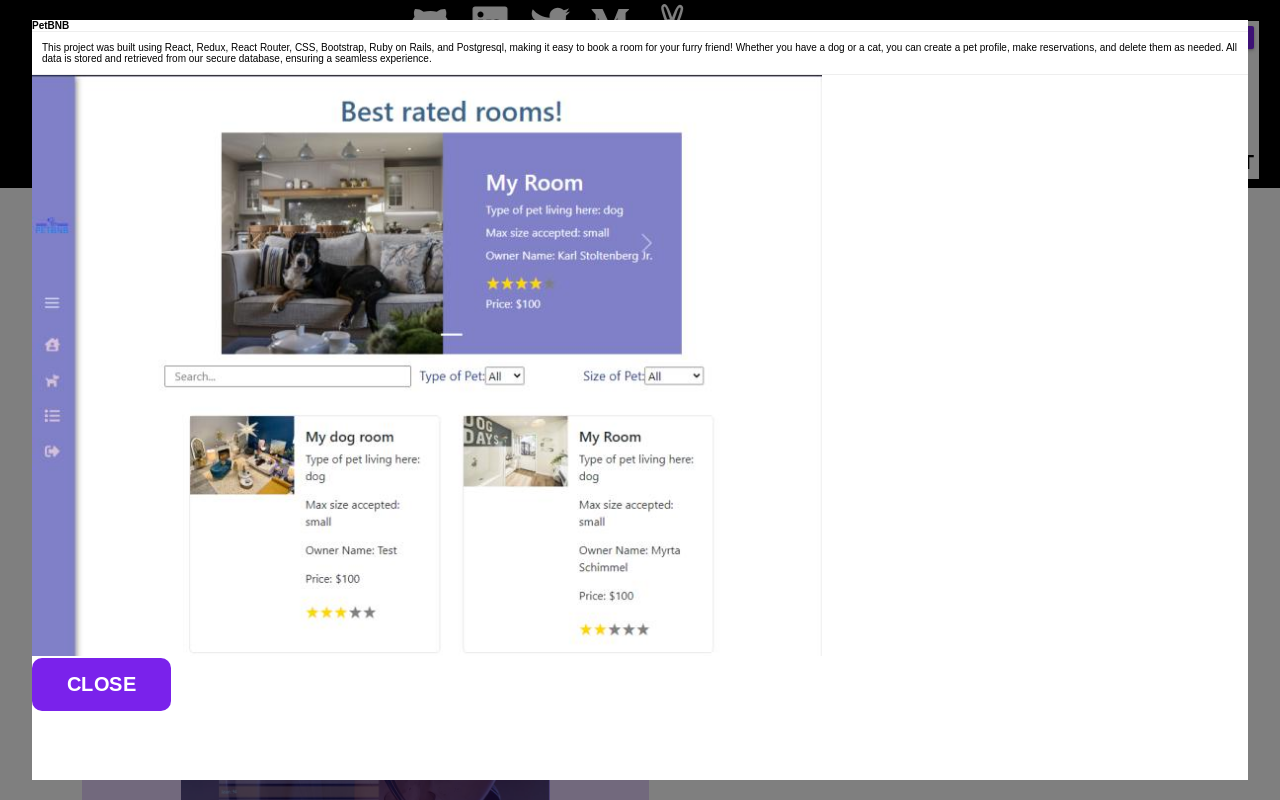
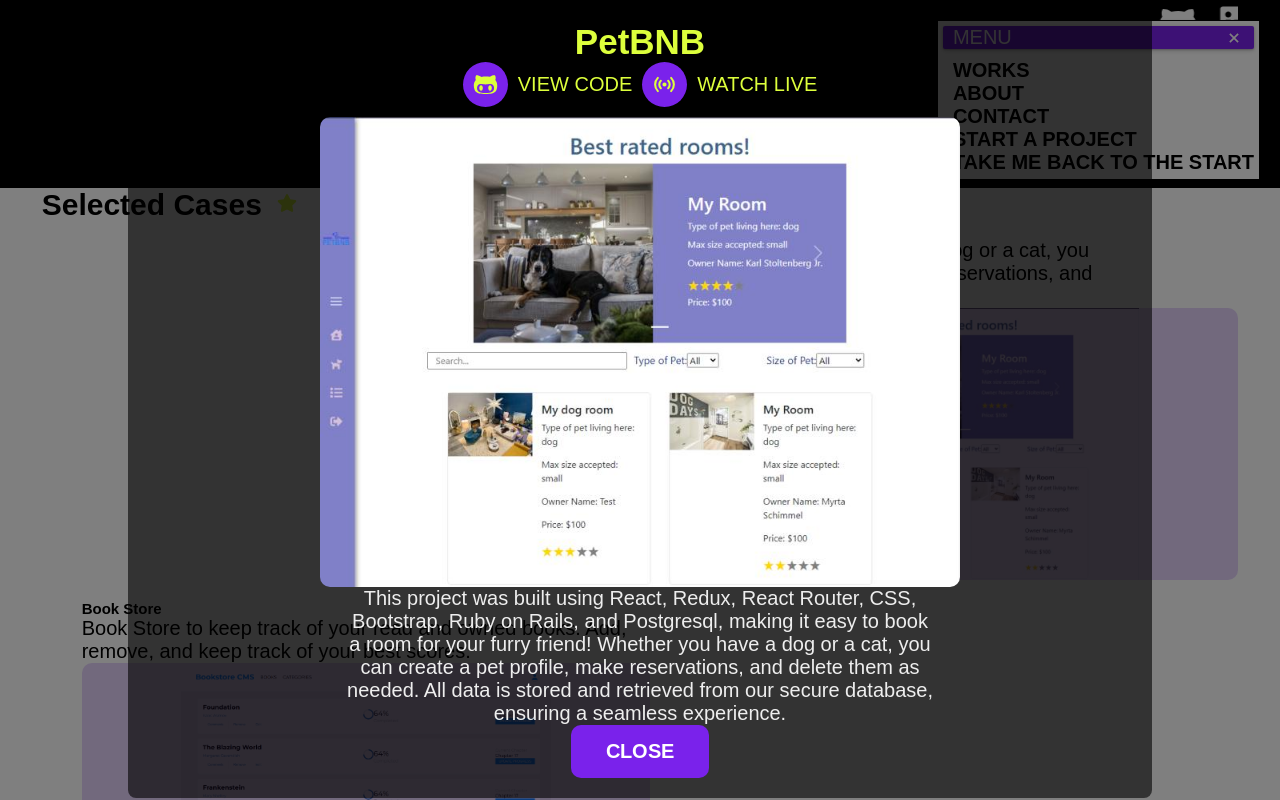
Before and after one commit to erickhansx/portfolio-nv, a React (Create React App) app: page / in a window 1280 px wide. Both pictures are taken after a click on the element 953 px from the left and 1412 px from the top of the page. Shown: the part 1012-1812 px from the top of the page. Built offline with nearby package versions, Linux system fonts and the light colour scheme; a web font is replaced by a local one.

Commit message:
Fix modal bugs, end styling

```diff
--- a/src/components/About/About.module.scss
+++ b/src/components/About/About.module.scss
@@ -3,7 +3,7 @@
   flex-direction: column;
   justify-content: center;
 
-  @media only screen and (min-width: 600px) {
+  @media only screen and (min-width: 768px) {
     max-width: 40%;
   }
 
--- a/src/components/About/LinksAnimation.module.scss
+++ b/src/components/About/LinksAnimation.module.scss
@@ -6,6 +6,9 @@
   padding: 1.5rem 0;
   color: white;
   margin-top: 4rem;
+  @media only screen and (min-width: 768px) {
+    overflow: hidden;
+  }
 }
 
 .animation-container--links a {
@@ -19,7 +22,7 @@
   display: block;
   width: 100%;
   transform: translateX(100%);
-  animation: move 10s linear infinite;
+  animation: move 8s linear infinite;
   @media only screen and (min-width: 768px) {
     width: 100%;
     font-size: 4rem;
--- a/src/components/Projects/Modal.jsx
+++ b/src/components/Projects/Modal.jsx
@@ -1,5 +1,8 @@
 import Button from '../UI/Button';
 import classes from './Modal.module.scss';
+import { FaGithubAlt } from 'react-icons/fa';
+
+import { HiOutlineStatusOnline } from 'react-icons/hi';
 const Modal = (props) => {
   const index = props.index;
   const onHandleModalClose = (index) => {
@@ -10,10 +13,22 @@
       <div className={classes['modal-content']}>
         <div className={classes['modal-header']}>
           <h4 className={classes['modal-title']}>{props.title}</h4>
+          <div className={classes['modal-icons']}>
+            <a href="#">
+              <FaGithubAlt />
+            </a>
+            <span>View code</span>
+            <a href="#">
+              <HiOutlineStatusOnline />
+            </a>
+            <span>Watch live</span>
+          </div>
         </div>
-        <div className={classes['modal-body']}>{props.description}</div>
         <div className={classes['modal-img']}>
           <img src={props.imgPath} alt="" />
+        </div>
+        <div className={classes['modal-body']}>
+          <p>{props.description}</p>
         </div>
         <div className={classes['modal-footer']}>
           <Button
--- a/src/components/Projects/Modal.module.scss
+++ b/src/components/Projects/Modal.module.scss
@@ -4,45 +4,97 @@
   top: 0;
   right: 0;
   bottom: 0;
-
   background-color: rgba($color: #000000, $alpha: 0.5);
   display: flex;
   align-items: center;
   justify-content: center;
   z-index: 99999;
-  // animation: fadeIn 2s ease;
-  // animation-fill-mode: forwards;
+  animation: fadeIn 1s;
+  animation-fill-mode: forwards;
 }
 
-// @keyframes fadeIn {
-//   from {
-//     left: 100%;
-//     top: 100%;
-//     right: 100%;
-//     bottom: 100%;
-//     opacity: 0;
-//   }
-//   to {
-//     left: 0;
-//     top: 0;
-//     right: 0;
-//     bottom: 0;
-//     opacity: 1;
-//   }
-// }
+@keyframes fadeIn {
+  from {
+    opacity: 0;
+  }
+  to {
+    opacity: 1;
+  }
+}
 
 .modal-content {
-  height: 95%;
-  width: 95%;
-  background-color: #fff;
+  background-color: rgb(0, 0, 0, 0.6);
+  border-radius: 8px;
+  padding: 2rem;
+  max-width: 80%;
+
+  @media only screen and (min-width: 768) {
+  }
 }
 
 .modal-title {
   margin: 0;
+  color: #ddff3c;
+  @media only screen and (min-width: 768px) {
+    font-size: 3.5rem;
+    text-align: center;
+  }
+}
+
+.modal-img {
+  display: flex;
+  justify-content: center;
+  align-items: center;
+
+  & img {
+    border-radius: 1rem;
+  }
 }
 
 .modal-body {
-  padding: 10px;
-  border-top: 1px solid #eee;
-  border-bottom: 1px solid #eee;
+  color: #eee;
+  font-size: 2rem;
+  display: flex;
+  justify-content: center;
+  align-items: center;
+  text-align: center;
+
+  & p {
+    display: none;
+  }
+  @media only screen and (min-width: 768px) {
+    & p {
+      display: block;
+      max-width: 60%;
+    }
+  }
 }
+
+.modal-footer {
+  display: flex;
+  justify-content: center;
+  align-items: center;
+}
+
+.modal-icons {
+  display: flex;
+  flex-direction: row;
+  justify-content: center;
+  align-items: center;
+  margin-bottom: 1rem;
+  gap: 1rem;
+
+  & a {
+    display: flex;
+    border-radius: 50%;
+    padding: 1rem;
+    background-color: #7a22eb;
+    font-size: 2.5rem;
+    color: #ddff3c;
+  }
+
+  & span {
+    text-transform: uppercase;
+    color: #ddff3c;
+  }
+}
--- a/src/components/Projects/Projects.jsx
+++ b/src/components/Projects/Projects.jsx
@@ -2,7 +2,7 @@
 import classes from './Projects.module.scss';
 import { FaStar } from 'react-icons/fa';
 import PETBNB from '../../img/PETBNB-small.jpeg';
-import Leaderboard from '../../img/Leaderboard.jpeg';
+import BookStore from '../../img/bookstore.png';
 import SpaceRocket from '../../img/Spacerocket.jpeg';
 import './Projects.scss';
 import { useState } from 'react';
@@ -15,19 +15,19 @@
       description:
         'This project was built using React, Redux, React Router, CSS, Bootstrap, Ruby on Rails, and Postgresql, making it easy to book a room for your furry friend! Whether you have a dog or a cat, you can create a pet profile, make reservations, and delete them as needed. All data is stored and retrieved from our secure database, ensuring a seamless experience.',
       short:
-        'Whether you have a dog or a cat, you can create a pet profile, make reservations, and delete them as needed.',
+        'PETBNB Whether you have a dog or a cat, you can create a pet profile, make reservations, and delete them as needed.',
       img: PETBNB,
       imgPath: require('../../img/PETBNB-small.jpeg'),
       isModalOpen: false,
     },
     {
-      title: 'Leaderboard',
+      title: 'Book Store',
       description:
         'This project is a web application that enables users to input new scores and access a leaderboard displaying the top scores. The application was implemented using the programming language JavaScript and integrated with a dedicated leaderboard API.',
       short:
-        'Leaderboard to keep track of your gaming scores. Add, remove, and keep track of your best scores.',
-      img: Leaderboard,
-      imgPath: require('../../img/Leaderboard.jpeg'),
+        'Book Store to keep track of your read and owned books. Add, remove, and keep track of your best scores.',
+      img: BookStore,
+      imgPath: require('../../img/bookstore.png'),
       isModalOpen: false,
     },
     {
@@ -77,8 +77,10 @@
                   <h1>{project.title}</h1>
                   <span>{project.short}</span>
                 </div>
-                <div key={index} data-index={index} className="absolute-div">
-                  <img src={project.img} alt="" />
+                <div className="animation-container">
+                  <div key={index} data-index={index} className="absolute-div">
+                    <img src={project.img} alt="" />
+                  </div>
                 </div>
               </div>
               {projectsList[index].isModalOpen && (
--- a/src/components/Projects/Projects.scss
+++ b/src/components/Projects/Projects.scss
@@ -2,6 +2,7 @@
   display: flex;
   flex-direction: column;
   grid-area: top;
+  overflow: hidden;
 
   @media only screen and (min-width: 768px) {
     & .works-text {
@@ -18,9 +19,10 @@
   display: flex;
   flex-direction: column;
   grid-area: middle;
+  overflow: hidden;
   @media only screen and (min-width: 768px) {
     // flex-direction: row-reverse;
-    align-items: flex-end;
+    // align-items: flex-end;
     justify-content: flex-end;
   }
 }
@@ -30,6 +32,7 @@
   flex-direction: column;
   grid-area: bottom;
   margin-bottom: 2rem;
+  overflow: hidden;
   @media only screen and (min-width: 768px) {
     & .works-text {
       max-width: 75%;
@@ -39,6 +42,10 @@
       // align-items: flex-end;
     }
   }
+}
+
+.animation-container {
+  overflow: hidden;
 }
 
 .absolute-div {
--- a/src/components/UI/DropdownMenu.jsx
+++ b/src/components/UI/DropdownMenu.jsx
@@ -4,7 +4,7 @@
 const DropdownMenu = () => {
   return (
     <Fragment>
-      <a href="#" className={classes['menu-item']}>
+      <a href="#works" className={classes['menu-item']}>
         Works
       </a>
       <a href="#about" className={classes['menu-item']}>
--- a/src/components/UI/Navbar.module.scss
+++ b/src/components/UI/Navbar.module.scss
@@ -8,6 +8,7 @@
   top: 2rem;
   right: 2rem;
   z-index: 9999;
+  overflow: hidden;
 
   & h6 {
     font-size: 2.2rem;
```
Also changed, not shown: src/img/bookstore.png (added).
